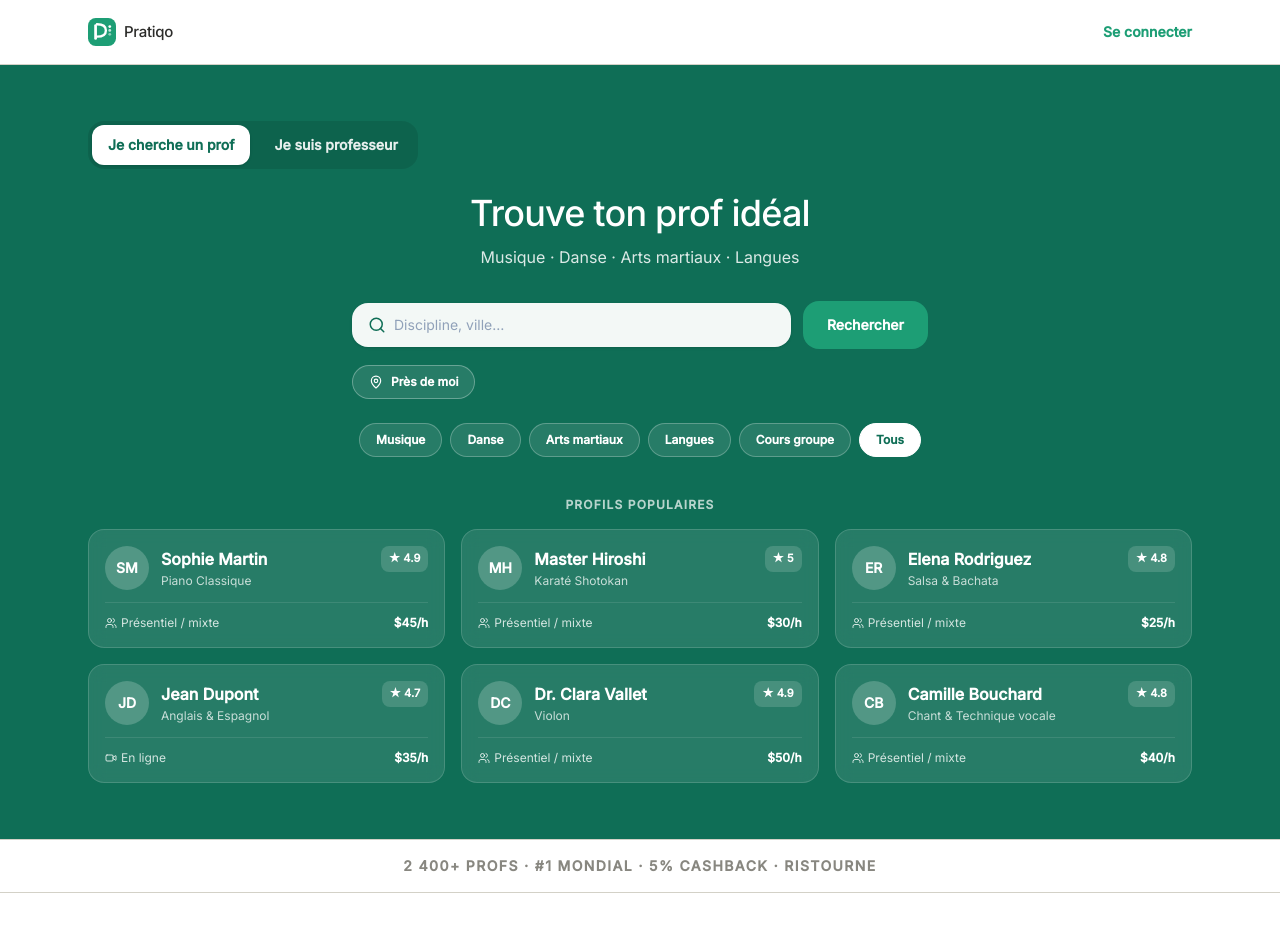
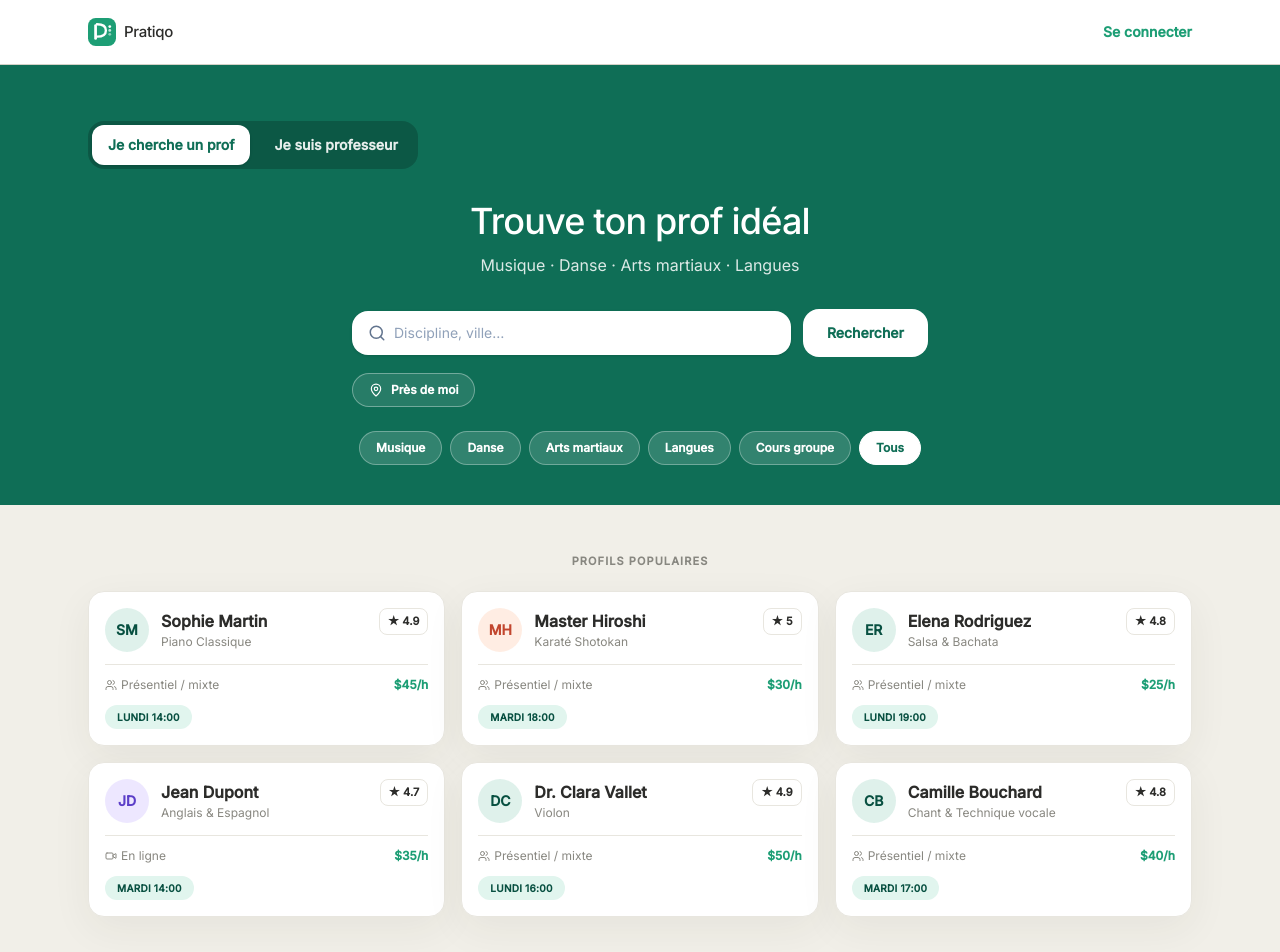
Before and after one commit to marcandretheberge-dotcom/Pratiqo, a Next.js app: page / in a window 1280 px wide. Shown: the top 952 px of the page. Before the commit the page ends 893 px from the top, so only its background shows below. Built offline with nearby package versions, Linux system fonts and the light colour scheme; no server answers; the database is empty.

Commit message:
Fix landing page color balance

```diff
--- a/app/page.tsx
+++ b/app/page.tsx
@@ -125,8 +125,8 @@ export default function LandingPage() {
               transition={{ duration: 0.25 }}
               className="bg-[#0F6E56] text-white"
             >
-              <div className="mx-auto max-w-6xl px-4 sm:px-6 py-10 sm:py-14">
-                <div className="mb-6 flex flex-wrap justify-center gap-2 rounded-2xl bg-black/10 p-1 sm:inline-flex">
+              <div className="mx-auto max-w-6xl px-4 sm:px-6 pt-10 sm:pt-14 pb-8 sm:pb-10">
+                <div className="mb-8 flex flex-wrap justify-center gap-2 rounded-2xl bg-[rgba(0,0,0,0.2)] p-1 sm:inline-flex">
                   <TogglePill active onClick={() => setMode("student")}>
                     Je cherche un prof
                   </TogglePill>
@@ -141,8 +141,8 @@ export default function LandingPage() {
                 </p>
 
                 <div className="mx-auto mt-8 flex max-w-xl flex-col gap-3 sm:flex-row sm:items-center">
-                  <div className="flex flex-1 items-center gap-2 rounded-2xl bg-white/95 px-4 py-3 text-[#2C2C2A] shadow-sm">
-                    <Search size={18} className="shrink-0 text-[#0F6E56]" />
+                  <div className="flex flex-1 items-center gap-2 rounded-2xl bg-white px-4 py-3 text-[#2C2C2A] shadow-sm">
+                    <Search size={18} className="shrink-0 text-slate-500" />
                     <input
                       value={query}
                       onChange={(e) => setQuery(e.target.value)}
@@ -154,7 +154,7 @@ export default function LandingPage() {
                   <button
                     type="button"
                     onClick={() => runSearch()}
-                    className="h-12 shrink-0 rounded-2xl bg-[#1D9E75] px-6 text-sm font-bold text-white hover:brightness-105"
+                    className="h-12 shrink-0 rounded-2xl bg-white px-6 text-sm font-bold text-[#0F6E56] hover:bg-white/95"
                   >
                     Rechercher
                   </button>
@@ -165,7 +165,7 @@ export default function LandingPage() {
                     type="button"
                     disabled={geoLoading}
                     onClick={() => void nearMe()}
-                    className="inline-flex items-center gap-2 rounded-full border border-white/30 bg-white/10 px-4 py-2 text-xs font-semibold text-white hover:bg-white/15 disabled:opacity-60"
+                    className="inline-flex items-center gap-2 rounded-full border border-white/35 bg-white/10 px-4 py-2 text-xs font-semibold text-white hover:bg-white/15 disabled:opacity-60"
                   >
                     <MapPin size={14} />
                     {geoLoading ? "…" : "Près de moi"}
@@ -178,7 +178,7 @@ export default function LandingPage() {
                       <Link
                         key={x.label}
                         href={x.href}
-                        className="rounded-full border border-white/25 bg-white/10 px-4 py-2 text-xs font-semibold text-white hover:bg-white/20"
+                        className="rounded-full border border-white/30 bg-white/15 px-4 py-2 text-xs font-semibold text-white hover:bg-white/20"
                       >
                         {x.label}
                       </Link>
@@ -191,7 +191,7 @@ export default function LandingPage() {
                           "rounded-full border px-4 py-2 text-xs font-semibold transition-colors",
                           activeCat === x.cat
                             ? "border-white bg-white text-[#0F6E56]"
-                            : "border-white/25 bg-white/10 text-white hover:bg-white/15",
+                            : "border-white/30 bg-white/15 text-white hover:bg-white/20",
                         )}
                       >
                         {x.label}
@@ -205,20 +205,22 @@ export default function LandingPage() {
                       "rounded-full border px-4 py-2 text-xs font-semibold",
                       activeCat === "All"
                         ? "border-white bg-white text-[#0F6E56]"
-                        : "border-white/25 bg-white/10 text-white hover:bg-white/15",
+                        : "border-white/30 bg-white/15 text-white hover:bg-white/20",
                     )}
                   >
                     Tous
                   </button>
                 </div>
+              </div>
 
-                <div className="mt-10">
-                  <p className="mb-4 text-center text-xs font-bold uppercase tracking-widest text-white/70">
+              <div className="bg-[#F1EFE8]">
+                <div className="mx-auto max-w-6xl px-4 sm:px-6 py-10 sm:py-12">
+                  <p className="mb-5 text-center text-[11px] font-bold uppercase tracking-widest text-[#888780]">
                     Profils populaires
                   </p>
                   {loadingTeachers ? (
                     <div className="flex justify-center py-12">
-                      <Loader2 className="h-8 w-8 animate-spin text-white/80" />
+                      <Loader2 className="h-8 w-8 animate-spin text-[#888780]" />
                     </div>
                   ) : (
                     <div className="grid gap-4 sm:grid-cols-2 lg:grid-cols-3">
@@ -240,7 +242,7 @@ export default function LandingPage() {
               className="bg-[#2C2C2A] text-white"
             >
               <div className="mx-auto max-w-6xl px-4 sm:px-6 py-10 sm:py-14">
-                <div className="mb-6 flex flex-wrap justify-center gap-2 rounded-2xl bg-white/5 p-1 sm:inline-flex">
+                <div className="mb-6 flex flex-wrap justify-center gap-2 rounded-2xl bg-[rgba(0,0,0,0.2)] p-1 sm:inline-flex">
                   <TogglePill active={false} onClick={() => setMode("student")} darkMode>
                     Je cherche un prof
                   </TogglePill>
@@ -292,8 +294,14 @@ export default function LandingPage() {
         </AnimatePresence>
       </section>
 
-      <div className="border-y border-[var(--p-border-light)] bg-white py-4 text-center text-xs font-bold uppercase tracking-widest text-[var(--p-text-muted)] sm:text-sm">
-        2 400+ Profs · #1 Mondial · 5% Cashback · Ristourne
+      <div className="border-y border-[#E8E6DF] bg-[#F1EFE8] py-4 text-center text-xs font-bold uppercase tracking-widest text-[#2C2C2A] sm:text-sm">
+        <span className="text-[#1D9E75]">2 400+</span> Profs
+        <span className="mx-3 text-[#D3D1C7]">·</span>
+        #1 Mondial
+        <span className="mx-3 text-[#D3D1C7]">·</span>
+        <span className="text-[#1D9E75]">5%</span> Cashback
+        <span className="mx-3 text-[#D3D1C7]">·</span>
+        Ristourne
       </div>
     </div>
   );
@@ -344,35 +352,60 @@ function LandingTeacherCard({ teacher }: { teacher: Teacher }) {
     .map((x) => x[0]?.toUpperCase())
     .join("");
 
+  const avatarBg =
+    teacher.category === "Musique"
+      ? "bg-[rgba(29,158,117,0.14)] text-[#085041]"
+      : teacher.category === "Arts Martiaux"
+        ? "bg-[rgba(255,153,102,0.18)] text-[#C2462E]"
+        : teacher.category === "Langues"
+          ? "bg-[rgba(146,106,255,0.16)] text-[#5B3EC8]"
+          : "bg-[rgba(29,158,117,0.14)] text-[#085041]";
+
+  const availability = teacher.availability?.[0] ? String(teacher.availability[0]) : null;
+
   return (
     <Link
       href={`/login?next=${encodeURIComponent("/student/search")}`}
-      className="block rounded-2xl border border-white/15 bg-white/10 p-4 text-left backdrop-blur-sm transition hover:bg-white/15"
+      className={cn(
+        "block rounded-2xl bg-white p-4 text-left transition",
+        "border border-[#E8E6DF] shadow-[0_12px_40px_rgba(44,44,42,0.06)] hover:shadow-[0_16px_55px_rgba(44,44,42,0.08)]",
+      )}
     >
       <div className="flex items-start justify-between gap-2">
         <div className="flex min-w-0 items-center gap-3">
-          <div className="flex h-11 w-11 shrink-0 items-center justify-center rounded-full bg-white/20 text-sm font-bold text-white">
+          <div className={cn("flex h-11 w-11 shrink-0 items-center justify-center rounded-full text-sm font-bold", avatarBg)}>
             {initials}
           </div>
           <div className="min-w-0">
-            <p className="truncate font-semibold text-white">{teacher.name}</p>
-            <p className="truncate text-xs text-white/75">{teacher.discipline}</p>
+            <p className="truncate font-semibold text-[#2C2C2A]">{teacher.name}</p>
+            <p className="truncate text-xs text-[#888780]">{teacher.discipline}</p>
           </div>
         </div>
-        <span className="shrink-0 rounded-lg bg-white/15 px-2 py-1 text-[11px] font-bold text-white">★ {teacher.rating}</span>
+        <span className="shrink-0 rounded-lg bg-white px-2 py-1 text-[11px] font-bold text-[#2C2C2A] border border-[#E8E6DF]">
+          ★ {teacher.rating}
+        </span>
       </div>
-      <div className="mt-3 flex items-center justify-between border-t border-white/10 pt-3 text-xs text-white/80">
+
+      <div className="mt-3 flex items-center justify-between border-t border-[#E8E6DF] pt-3 text-xs text-[#888780]">
         <span className="inline-flex items-center gap-1">
           {teacher.teachingMode === "online" ? <Video size={12} /> : <Users size={12} />}
           {teacher.teachingMode === "online" ? "En ligne" : "Présentiel / mixte"}
         </span>
-        <span className="font-bold text-white">${teacher.pricePerLesson}/h</span>
+        <span className="font-bold text-[#1D9E75]">${teacher.pricePerLesson}/h</span>
       </div>
-      {String(teacher.profilePlan || "").toLowerCase() === "enterprise" ? (
-        <p className="mt-2 flex items-center gap-1 text-[10px] font-bold uppercase text-[#B8F5DC]">
-          <Star size={12} className="text-[#1D9E75]" /> Studio vérifié
-        </p>
-      ) : null}
+
+      <div className="mt-3 flex flex-wrap items-center gap-2">
+        {availability ? (
+          <span className="inline-flex items-center rounded-full bg-[#E1F5EE] px-3 py-1 text-[10px] font-bold uppercase tracking-wide text-[#085041]">
+            {availability}
+          </span>
+        ) : null}
+        {String(teacher.profilePlan || "").toLowerCase() === "enterprise" ? (
+          <span className="inline-flex items-center gap-1 text-[10px] font-bold uppercase text-[#888780]">
+            <Star size={12} className="text-[#1D9E75]" /> Studio vérifié
+          </span>
+        ) : null}
+      </div>
     </Link>
   );
 }
```
